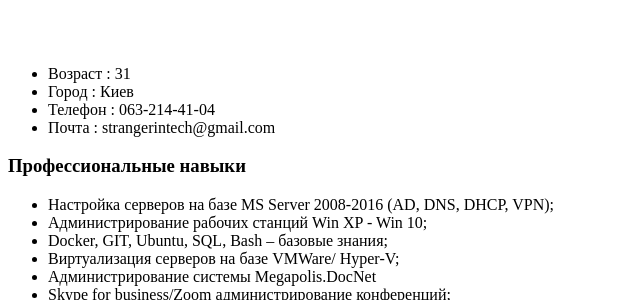
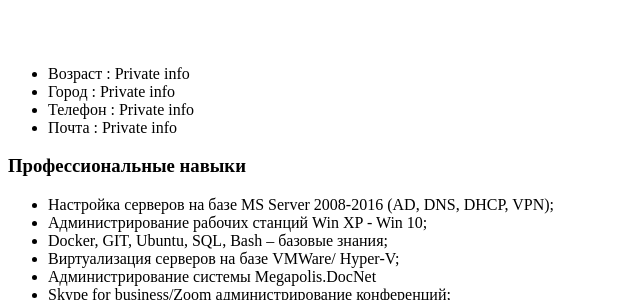
Before and after one commit to strangerintech/HWtoGIT, a plain HTML site: page 02/assets/html/CV.html in a window 1280 px wide. Shown: the part 2500-2800 px from the top of the page, without its empty margins (0-640 px from the left). Drawn offline with Linux system fonts and the light colour scheme.

Commit message:
add title index.html2

```diff
--- a/02/assets/html/CV.html
+++ b/02/assets/html/CV.html
@@ -11,16 +11,16 @@
 <body>
     <h1 style="text-align: center;">Резюме</h1>
 
-    <h3>Романкевич Денис</h3>
+    <h3>Private info</h3>
 
     <img src="../images/1.jpg" alt="CV-photo">
 
 
     <ul>
-        <li>Возраст : 31</li>
-        <li>Город : Киев</li>
-        <li>Телефон : 063-214-41-04</li>
-        <li>Почта : strangerintech@gmail.com</li>
+        <li>Возраст : Private info</li>
+        <li>Город : Private info</li>
+        <li>Телефон : Private info</li>
+        <li>Почта : Private info</li>
     </ul>
 
     <h3>Профессиональные навыки</h3>
```
